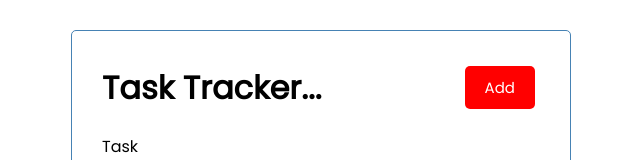
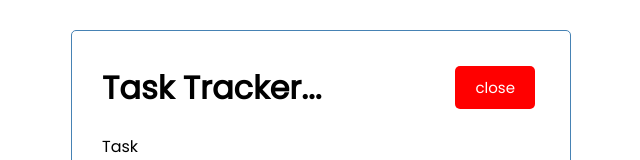
Before and after one commit to davidciliberto1/taskManager, a React (Create React App) app: page / in a window 1280 px wide. Shown: the top 160 px of the page, without its empty margins (319-959 px from the left). Built offline with nearby package versions, Linux system fonts and the light colour scheme.

Commit message:
add workin

```diff
--- a/src/App.js
+++ b/src/App.js
@@ -54,6 +54,7 @@
     <div className="container">
       <Header
       onAdd={() => setShowAddTask(!showAddTask)}
+      showAdd ={showAddTask}
       />
       {showAddTask && <AddTask onAdd={addTask} />}
       {tasks.length > 0 ? (
--- a/src/components/Button.jsx
+++ b/src/components/Button.jsx
@@ -1,8 +1,11 @@
 import PropTypes from "prop-types";
 
-const Button = ({ color, text }) => {
+const Button = ({ color, text, onClick }) => {
+
   return (
-    <button style={{ backgroundColor: color }} className="btn">
+    <button
+    onClick={onClick}
+    style={{ backgroundColor: color }} className="btn">
       {text}
     </button>
   );
--- a/src/components/Header.jsx
+++ b/src/components/Header.jsx
@@ -1,12 +1,12 @@
 import PropTypes from "prop-types";
 import Button from "./Button";
 
-const Header = ({ title, onAdd }) => {
+const Header = ({ title, onAdd, showAdd }) => {
 
   return (
     <header className="header">
       <h1>{title}</h1>
-      <Button color="red" text="Add" onClick={onAdd} />
+      <Button color={showAdd ? 'red' : 'green'} text={showAdd ? 'close' : 'Add'} onClick={onAdd} />
     </header>
   );
 };
```
